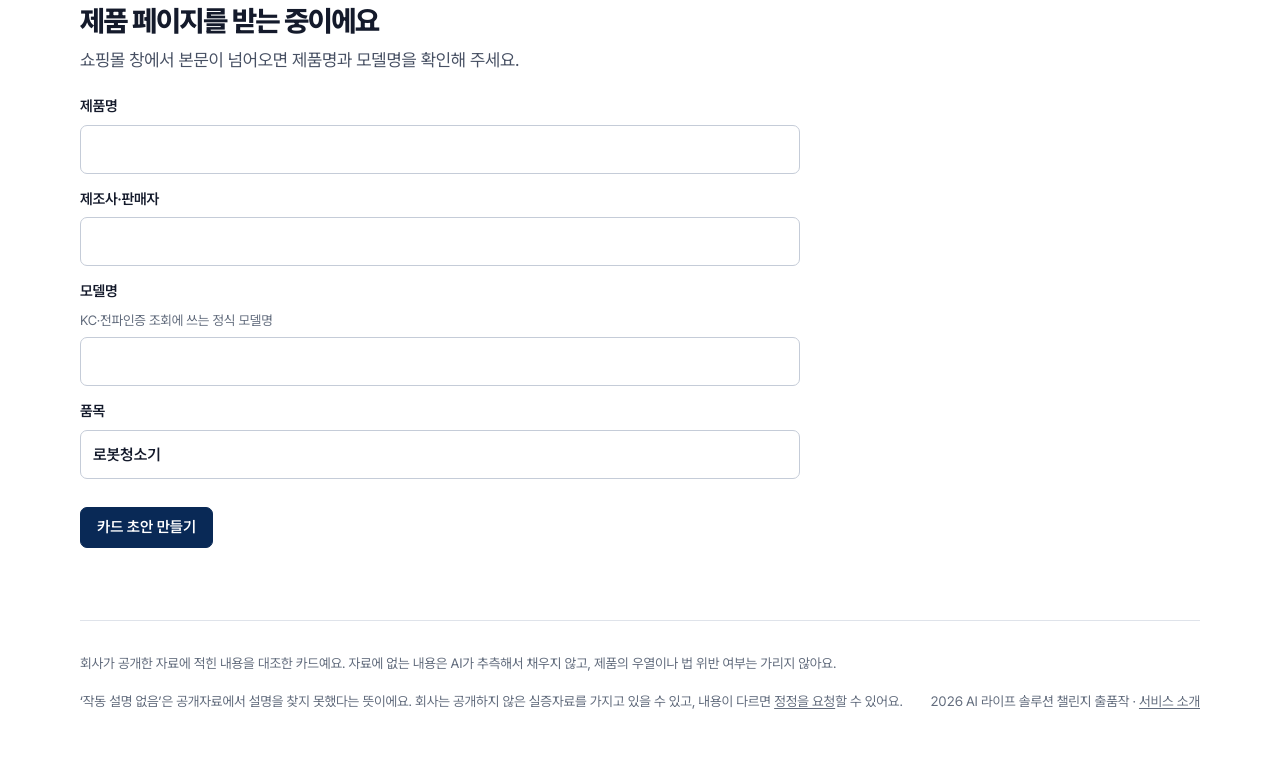
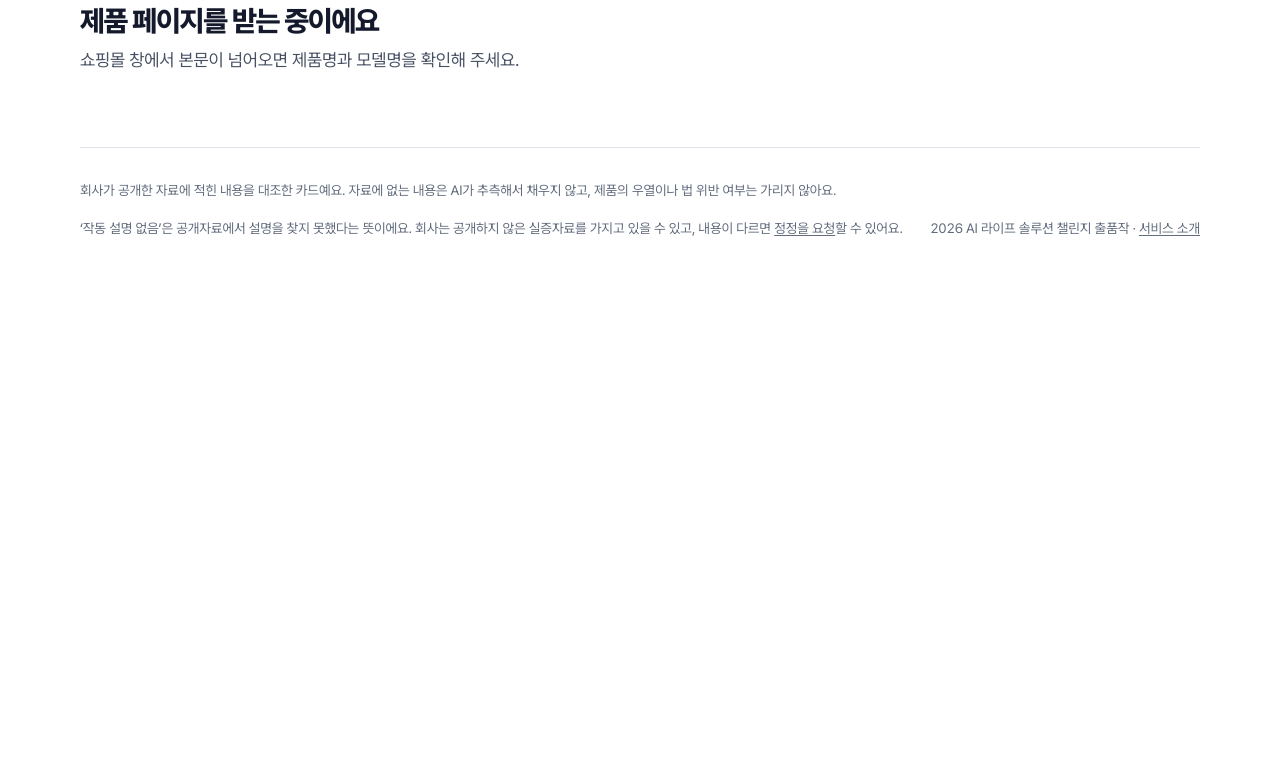
Before and after one commit to qutesophie-brilliant/aicard, a FastAPI app: page /capture/receive in a window 1280 px wide. Shown: the part 76-859 px from the top of the page. After the commit the page ends 312 px from the top, so only its background shows below. Run offline with FastAPI, Linux system fonts and the light colour scheme.

Commit message:
제품 검색에서 제외된 카드를 실제 화면에서도 숨기도록 수정

```diff
--- a/app/static/style.css
+++ b/app/static/style.css
@@ -710,3 +710,6 @@ footer.site a { color: var(--ink-3); text-decoration: underline; text-underline-
 @media (max-width: 1000px) { .hero-flow { grid-column: 1; } .hero-band .hero-grid { grid-template-columns: 1fr; gap: 36px; } .hero-stats { grid-template-columns: repeat(3, 1fr); gap: 0 20px; } .hero-stats li { grid-template-columns: 1fr; gap: 6px; } .hero-stats li:last-child { border-bottom: 0; } .hero-stats { border-bottom: 1px solid var(--line-2); } }
 @media (max-width: 760px) { .hero-band { padding: 52px 0 104px; } .hero-stats { grid-template-columns: 1fr; gap: 0; } .hero-stats li { grid-template-columns: auto 1fr; } .hero .stage { margin-top: -64px; } .hero-band h1 br { display: none; } }
 @media (prefers-reduced-motion: no-preference) { .hero-band h1, .hero-band .sub, .hero-band .urlform, .hero-band .alt, .hero-stats li { opacity: 0; animation: rise .7s cubic-bezier(.2,.7,.2,1) forwards; } .hero-band .sub { animation-delay: .12s } .hero-band .urlform { animation-delay: .22s } .hero-band .alt { animation-delay: .3s } .hero-stats li:nth-child(1) { animation-delay: .25s } .hero-stats li:nth-child(2) { animation-delay: .35s } .hero-stats li:nth-child(3) { animation-delay: .45s } }
+
+/* Keep hidden search results and inactive UI out of the layout. */
+[hidden] { display: none !important; }
```
